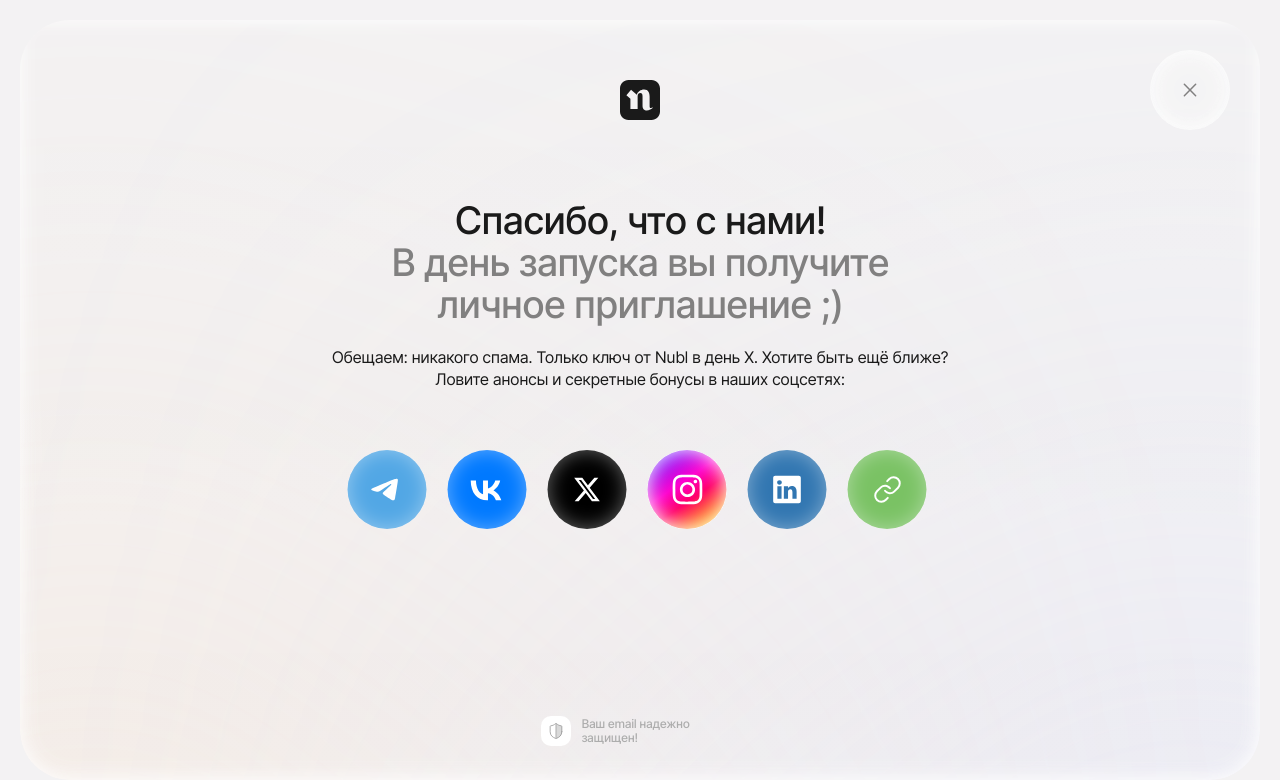
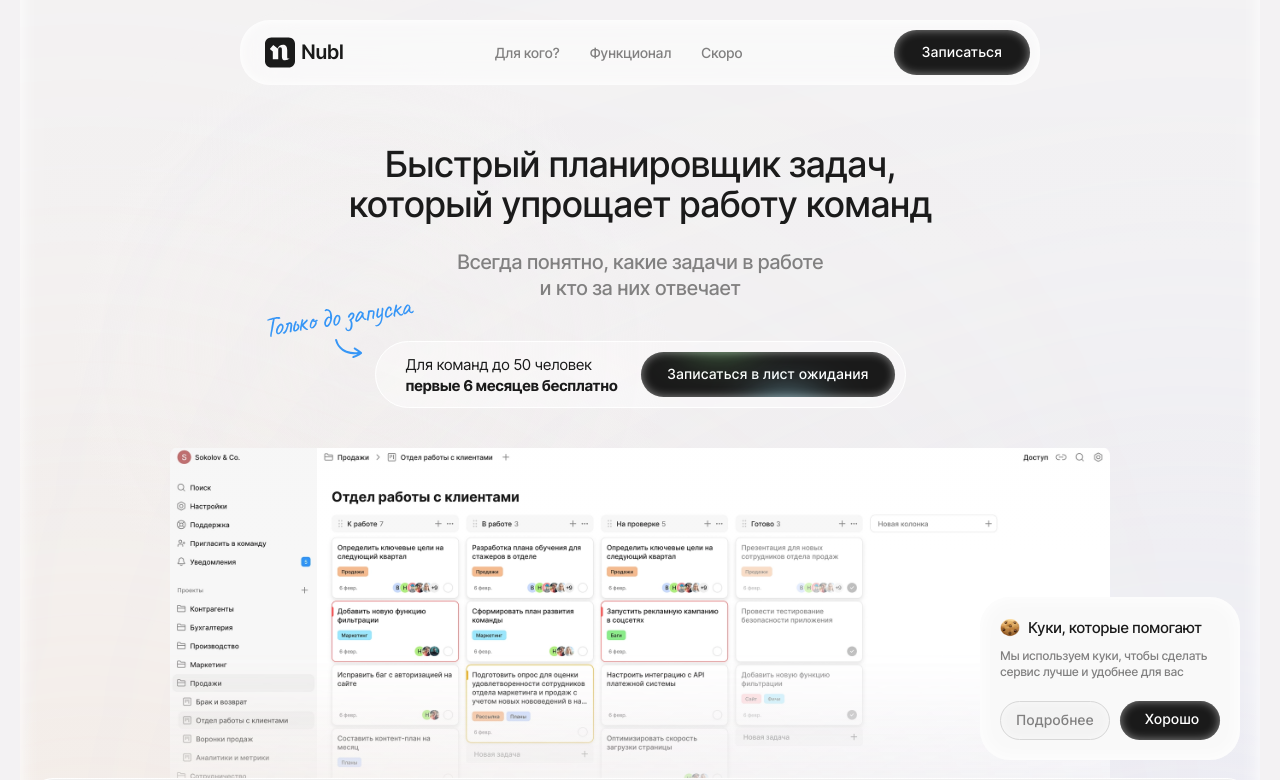
Before and after one commit to Y-devel/p2, a plain HTML site: page index.html in a window 1280 px wide. Shown: the top 780 px of the page. Drawn offline with Linux system fonts and the light colour scheme.

Commit message:
Update index.html

```diff
--- a/index.html
+++ b/index.html
@@ -1217,7 +1217,7 @@
 				<div class="box-inset"></div>
 			</div>
 		</div>
-		<div class="popup popup-thanks" style="display: block;">
+		<div class="popup popup-thanks" style="display: none;">
 			<div class="popup__wrap">
 				<div class="popup__inner">
 					<div class="logo">
```
